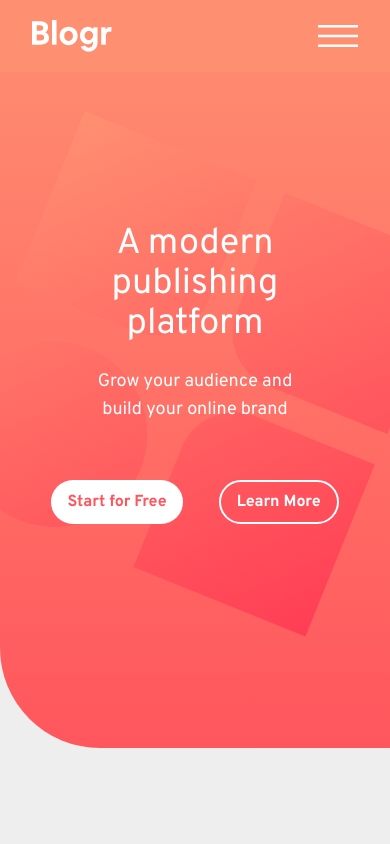
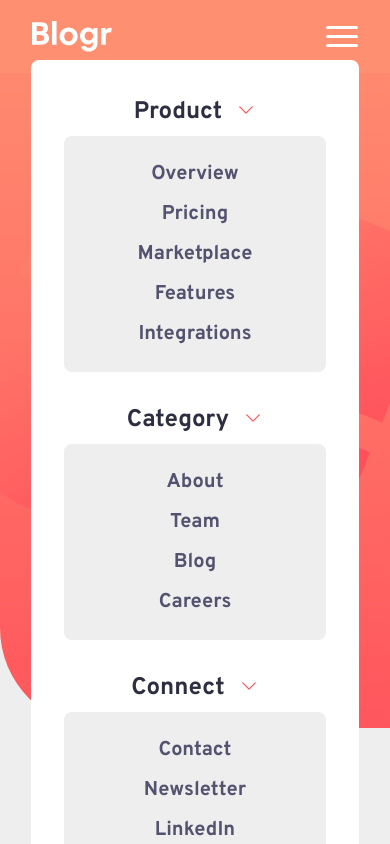
Before and after one commit to OMA-B/blogr-landing-page, a website: page index.html in a window 390 px wide. Shown: the top 844 px of the page. Drawn offline with Linux system fonts and the light colour scheme.

Commit message:
UI completed, a little bit of functionality remaining on the mobile nav

```diff
--- a/index.html
+++ b/index.html
@@ -25,14 +25,14 @@
         <!-- Navigation Section -->
         <nav class="fixed top-0 left-0 bg-primary-100 flex px-8 py-5 md:px-20 lg:px-36 justify-between items-center w-full z-40">
           <div class="flex items-center">
-            <div class="logo-container">
+            <div class="logo-container cursor-pointer">
               <img class="w-20" src="images/logo.svg" alt="Blogr logo">
             </div>
             <!-- for desktop -->
             <ul class="hidden pl-5 md:flex" id="desktop-dropdown">
               <li class="relative ml-7 text-white text-sm flex items-center cursor-pointer hover:underline">
                 <span class="pr-2">Product</span>
-                <svg xmlns="http://www.w3.org/2000/svg" fill="none" viewBox="0 0 24 24" stroke-width="1.5" stroke="currentColor" class="w-5 h-5"><path stroke-linecap="round" stroke-linejoin="round" d="M19.5 8.25l-7.5 7.5-7.5-7.5" /></svg>
+                <svg xmlns="http://www.w3.org/2000/svg" fill="none" viewBox="0 0 24 24" stroke-width="1.5" stroke="currentColor" class="w-5 h-5 text-white"><path stroke-linecap="round" stroke-linejoin="round" d="M19.5 8.25l-7.5 7.5-7.5-7.5" /></svg>
                 <!-- nav item dropdown -->
                 <ul class="dropdown-list hide-list">
                   <li class="dropdown-item">Overview</li>
@@ -44,7 +44,7 @@
               </li>
               <li class="relative ml-7 text-white text-sm flex items-center cursor-pointer hover:underline">
                 <span class="pr-2">Category</span>
-                <svg xmlns="http://www.w3.org/2000/svg" fill="none" viewBox="0 0 24 24" stroke-width="1.5" stroke="currentColor" class="w-5 h-5"><path stroke-linecap="round" stroke-linejoin="round" d="M19.5 8.25l-7.5 7.5-7.5-7.5" /></svg>
+                <svg xmlns="http://www.w3.org/2000/svg" fill="none" viewBox="0 0 24 24" stroke-width="1.5" stroke="currentColor" class="w-5 h-5 text-white"><path stroke-linecap="round" stroke-linejoin="round" d="M19.5 8.25l-7.5 7.5-7.5-7.5" /></svg>
                 <!-- nav item dropdown -->
                 <ul class="dropdown-list hide-list">
                   <li class="dropdown-item">About</li>
@@ -55,7 +55,7 @@
               </li>
               <li class="relative ml-7 text-white text-sm flex items-center cursor-pointer hover:underline">
                 <span class="pr-2">Connect</span>
-                <svg xmlns="http://www.w3.org/2000/svg" fill="none" viewBox="0 0 24 24" stroke-width="1.5" stroke="currentColor" class="w-5 h-5"><path stroke-linecap="round" stroke-linejoin="round" d="M19.5 8.25l-7.5 7.5-7.5-7.5" /></svg>
+                <svg xmlns="http://www.w3.org/2000/svg" fill="none" viewBox="0 0 24 24" stroke-width="1.5" stroke="currentColor" class="w-5 h-5 text-white"><path stroke-linecap="round" stroke-linejoin="round" d="M19.5 8.25l-7.5 7.5-7.5-7.5" /></svg>
                 <!-- nav item dropdown -->
                 <ul class="dropdown-list hide-list">
                   <li class="dropdown-item">Contact</li>
@@ -68,16 +68,59 @@
 
           <!-- for desktop -->
           <ul class="hidden md:flex">
-            <li class="ml-7 text-white text-sm py-2">
-              <a href="#">LogIn</a>
+            <li class="">
+              <a href="#" class="sign-in text-white">LogIn</a>
             </li>
-            <li class="ml-7 text-white text-sm bg-white py-2 px-4 rounded-full">
-              <a href="#" class="text-primary-200">Sign Up</a>
+            <li class="">
+              <a href="#" class="sign-in bg-white hover:text-white text-primary-200">Sign Up</a>
             </li>
           </ul>
           <!-- for mobile -->
-          <div class="menu-bar md:hidden">
-            <img class="w-10" src="images/icon-hamburger.svg" alt="">
+          <div class="menu-bar cursor-pointer md:hidden">
+            <div class="burgers"></div>
+            <div class="burgers"></div>
+            <div class="burgers"></div>
+          </div>
+          <!-- mobile menu dropdown -->
+          <div class="absolute top-[60px] left-[8vw] w-[84vw] rounded-lg bg-white py-5" id="dropdown-menu">
+            <ul class="burger-list">Product
+              <svg xmlns="http://www.w3.org/2000/svg" fill="none" viewBox="0 0 24 24" stroke-width="1.5" stroke="currentColor" class="w-5 h-5 inline-block text-primary-200 mb-1 ml-2">
+                <path stroke-linecap="round" stroke-linejoin="round" d="M19.5 8.25l-7.5 7.5-7.5-7.5" />
+              </svg>
+              <ul class="bg-[#eee] mt-2 rounded-lg p-3">
+                <li class="burger-item">Overview</li>
+                <li class="burger-item">Pricing</li>
+                <li class="burger-item">Marketplace</li>
+                <li class="burger-item">Features</li>
+                <li class="burger-item">Integrations</li>
+              </ul>
+            </ul>
+            <ul class="burger-list">Category
+              <svg xmlns="http://www.w3.org/2000/svg" fill="none" viewBox="0 0 24 24" stroke-width="1.5" stroke="currentColor" class="w-5 h-5 inline-block text-primary-200 mb-1 ml-2">
+                <path stroke-linecap="round" stroke-linejoin="round" d="M19.5 8.25l-7.5 7.5-7.5-7.5" />
+              </svg>
+              <ul class="bg-[#eee] mt-2 rounded-lg p-3">
+                <li class="burger-item">About</li>
+                <li class="burger-item">Team</li>
+                <li class="burger-item">Blog</li>
+                <li class="burger-item">Careers</li>
+              </ul>
+            </ul>
+            <ul class="burger-list">Connect
+              <svg xmlns="http://www.w3.org/2000/svg" fill="none" viewBox="0 0 24 24" stroke-width="1.5" stroke="currentColor" class="w-5 h-5 inline-block text-primary-200 mb-1 ml-2">
+                <path stroke-linecap="round" stroke-linejoin="round" d="M19.5 8.25l-7.5 7.5-7.5-7.5" />
+              </svg>
+              <ul class="bg-[#eee] mt-2 rounded-lg p-3">
+                <li class="burger-item">Contact</li>
+                <li class="burger-item">Newsletter</li>
+                <li class="burger-item">LinkedIn</li>
+              </ul>
+            </ul>
+            <div class="w-[80%] border-t-2 border-[#eee] mx-auto mt-4 pt-8">
+              <a href="#" class="w-[120px] mx-auto block text-2xl text-footer font-bold hover:bg-primary-200 hover:text-white active:bg-primary-200 active:text-white px-5 py-4 rounded-full text-center mb-4">Login</a>
+
+              <a href="#" class="w-[120px] mx-auto block text-2xl text-white font-bold bg-gradient-to-r from-primary-100 to-primary-200 hover:text-footer active:text-footer px-5 py-4 rounded-full text-center mb-4">Sign Up</a>
+            </div>
           </div>
         </nav><!-- Navigation Section -->
         <!-- Header Section -->
@@ -86,11 +129,11 @@
           <h3 class="text-lg text-center mx-auto px-20 pt-6 pb-14">Grow your audience and build your online brand</h3>
 
           <div class="buttons flex justify-center font-bold">
-            <button class="mr-9 bg-white py-2 px-4 rounded-full">
-              <a href="#" class="text-primary-200 ">Start for Free</a>
+            <button class="mr-9">
+              <a href="#" class="text-primary-200 bg-white py-2 px-4 rounded-full hover:bg-[rgb(255,255,255,0.3)] hover:text-white">Start for Free</a>
             </button>
-            <button class="py-2 px-4 border-2 border-white rounded-full">
-              <a href="#">Learn More</a>
+            <button class="">
+              <a href="#" class="border-2 border-white py-2 px-4 rounded-full hover:bg-white hover:text-primary-200">Learn More</a>
             </button>
           </div>
         </header><!-- Header Section -->
@@ -129,7 +172,7 @@
         <!-- image to scale in background -->
         <img class="hidden relative md:block md:scale-150 md:-top-44 col-span-2 col-start-1 col-end-3" src="images/bg-pattern-circles.svg" alt="">
 
-        <div class="background relative -top-[220px] pt-[450px] -mb-[130px] md:top-0 md:py-2 md:-mb-0 col-span-3 col-start-3 col-end-6 row-start-1">
+        <div class="background relative -top-[220px] pt-[450px] -mb-[130px] md:top-0 md:py-2 md: md:-mb-0 col-span-3 col-start-3 col-end-6 row-start-1">
           <h2 class="text-white text-5xl text-center mx-auto font-bold px-11 py-6 md:text-left md:text-2xl md:pb-3 md:pl-16">State of the Art Infrastructure</h2>
           <p class="py-2 px-16 text-center mx-auto text-2xl text-gray-200 md:text-left md:text-base">With reliability and speed in mind, worldwide data centers provide the backbone for ultra-fast connectivity. This ensures your site will load instantly, no matter where your readers are, keeping your site competitive.</p>
         </div>
--- a/src/input.css
+++ b/src/input.css
@@ -3,6 +3,14 @@
 @tailwind base;
 @tailwind components;
 @tailwind utilities;
+
+.sign-in {
+    @apply ml-7 text-sm py-2 px-4 rounded-full hover:bg-[rgb(255,255,255,0.3)];
+}
+
+.burgers {
+    @apply w-[32px] h-[3px] bg-white rounded-full my-1.5;
+}
 
 .header-bg {
     @apply bg-[url(/images/bg-pattern-intro-mobile.svg)] bg-no-repeat bg-cover bg-center md:bg-[url(/images/bg-pattern-intro-desktop.svg)] md:bg-right;
@@ -25,7 +33,7 @@
 }
 
 .fotter-li {
-    @apply text-gray-200 text-lg mb-1;
+    @apply text-gray-200 text-lg mb-1 hover:underline hover:font-bold cursor-pointer;
 }
 
 .dropdown-list {
@@ -48,6 +56,15 @@
 
 @keyframes show {
     0%{ opacity: 0; transform: translateY(-100vh); }
-    75%{ opacity: 0.6;}
+    75%{ transform: translateY(40px); opacity: 0.4; }
     100%{ transform: translateY(0); opacity: 1; }
 }
+
+/* ------------ for mobile nav dropdown */
+.burger-list {
+    @apply w-[80%] mx-auto text-center py-4 text-2xl font-bold text-footer hover:text-secondary active:text-secondary cursor-pointer;
+}
+
+.burger-item {
+    @apply text-xl font-bold text-secondary hover:text-footer active:text-footer hover:scale-105 cursor-pointer my-3;
+}
```
Also changed, not shown: dist/output.css.
